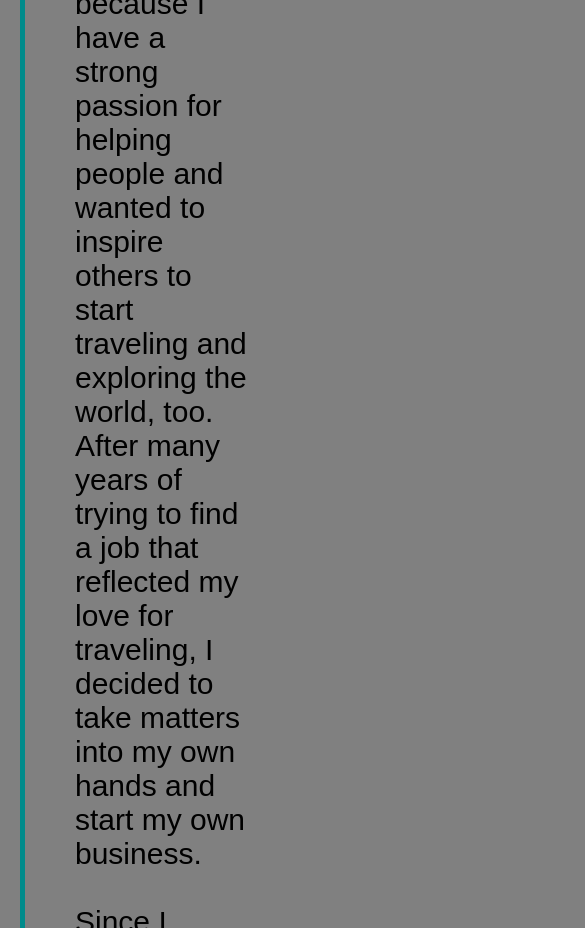
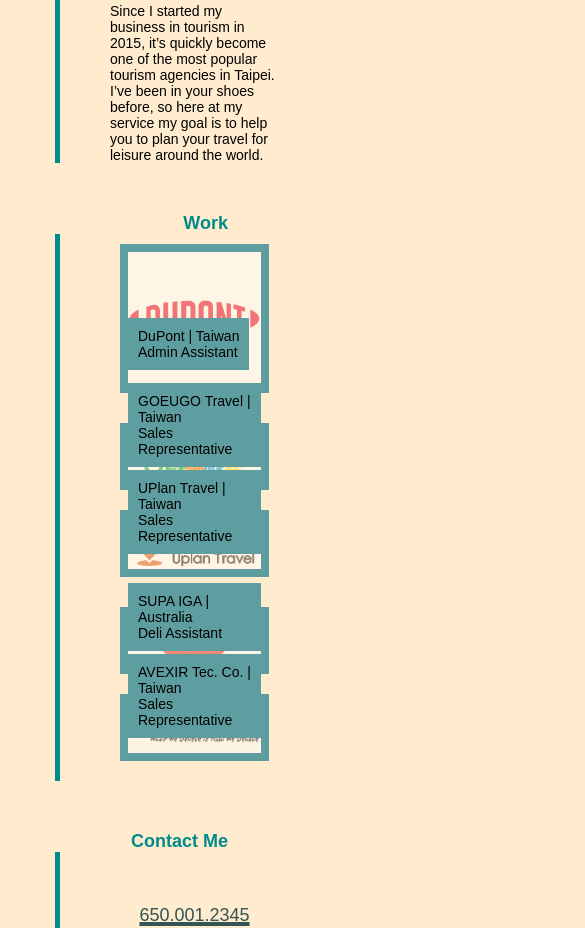
Before and after one commit to yingyliu/ying-portfolio, a plain HTML site: page index.html in a window 390 px wide. Shown: the part 758-1686 px from the top of the page, 585 px wide, since content can reach past the window. Drawn offline with Linux system fonts and the light colour scheme.

Commit message:
add resize function to media screen

```diff
--- a/assets/style.css
+++ b/assets/style.css
@@ -5,8 +5,7 @@
 }
 
 body {
-    /* background-color: blanchedalmond; */
-    background-color: grey;
+    background-color: blanchedalmond;
     font-family: Arial, Helvetica, sans-serif;
 }
 
@@ -17,7 +16,6 @@ header {
     align-items: center;
     background-color: cadetblue;
     color: white;
-    height: 200px;
 }
 
 /* add some personal style to my pic */
@@ -106,7 +104,7 @@ li {
 main {
     width: 100%;
     display: inline-block;
-    margin: 20px;
+    padding: 20px;
 }
 
 section {
@@ -114,13 +112,16 @@ section {
     align-items: center;
     flex-wrap: wrap;
     margin-bottom: 50px;
+    width: 80%;
+    margin-left: auto;
+    margin-right: auto;
 }
 
 /* h2 style set up */
 main h2 {
     padding-right: 27px;
     font-size: 48px;
-    width: 510px;
+    width: 200px;
     text-align:right;
     align-self: flex-start;
     color:darkcyan;
@@ -130,7 +131,7 @@ main h2 {
 /* design the layout of main part */
 .content {
     width: 100%;
-    max-width: 60%;
+    max-width: 80%;
     border-left: 5px solid darkcyan;
     padding-left: 50px;
     font-size: 30px;
@@ -160,12 +161,13 @@ main h2 {
     position:absolute;
     bottom: 30px;
     padding: 15px;
+    z-index: 1;
+    text-decoration: none;
+    color: black;
+    font-size: 20px;
 }
 
-.company a {
-    text-decoration: none;
-    color: black;
-}
+
 
 #card1 {
     width: 100%
@@ -177,7 +179,7 @@ main h2 {
 }
 
 .job {
-    display: inline-block;
+    display: block;
     width: 100%;
 }
 
@@ -190,7 +192,7 @@ main h2 {
 } */
 
 .job1  {
-    display: inline-block;
+    display: block;
     width: 100%;
     /* height: 20vh; */
 }
@@ -198,6 +200,7 @@ main h2 {
 /* section for contact-me */
 #contact-me ul {
     display:flex;
+    flex-wrap: wrap;
     justify-content:center;
     font-size: 32px;
 }
@@ -228,6 +231,15 @@ main h2 {
 @media screen and (max-width: 992px) {
     header {
         background-color: chocolate;
+
+    }
+
+    header div ul {
+        font-size: 36px;
+
+    }
+
+    .left-header h1 {
         font-size: 36px;
     }
 
@@ -235,12 +247,21 @@ main h2 {
         font-size: 36px;
     }
 
-    .content,
+    .content {
+        font-size: 24px;
+    }
+
     .company {
-        display:flex;
-        flex-direction: column;
+        padding: 15px;
+        font-size: 16px;
+    }
 
+    #contact-me div ul li a {
+        font-size: 30px;
     }
+
+
+
 
 }
 
@@ -250,38 +271,81 @@ main h2 {
 @media screen and (max-width:768px) {
     header {
         background-color: cornsilk;
+
+    }
+
+    header div ul {
         font-size: 24px;
 
+    }
+
+    .left-header h1 {
+        font-size: 24px;
+    }
+
+    .subtitle {
+        font-size: 14px;
     }
 
     section h2 {
         font-size: 24px;
     }
 
-    .content,
+    .content-card {
+        flex-wrap: wrap;
+    }
+
+    .card {
+        width: 100%;
+    }
+
     .company {
-        display: flex;
-        flex-direction: column;
+        bottom: 15px;
+        padding: 10px;
+        font-size: 14px;
+    }
 
+    .content {
+        font-size: 18px;
+    }
+
+    #contact-me div ul li a {
+        font-size: 24px;
     }
 }
+
+
 
 /* Small smartphones - header change color */
 @media screen and (max-width: 576px) {
     header {
         background-color: rosybrown ;
+
+    }
+
+    header div ul {
         font-size: 18px;
+    }
+
+    .left-header h1 {
+        font-size: 18px;
+    }
+
+    .subtitle {
+        font-size: 12px;
     }
 
     section h2 {
         font-size: 18px;
     }
 
-    .content,
-    .company {
-        display:flex;
-        flex-direction: column;
-
+    .content {
+        font-size: 14px;
     }
 
+    #contact-me div ul li a {
+        font-size: 18px;
+    }
+
+
 }
--- a/index.html
+++ b/index.html
@@ -52,50 +52,48 @@
         <section id="work">
             <h2>Work</h2>
             <div class="content">
-                <!-- article -->
                 <div class="content-card">
-                    <div class="card" id="card1">
+                    <a class="card" id="card1" href="https://github.com/yingyliu/ying-portfolio" target="_blank">
                         <div class="company">
-                            <a href="https://github.com/yingyliu/ying-portfolio" target="_blank">DuPont Taiwan |</a>
-                            <a href="https://yingyliu.github.io/ying-portfolio/" target="_blank">Admin Assistant</a>
+                            <p>DuPont | Taiwan</p>
+                            <p>Admin Assistant</p>
                         </div>
-                        <img class="job1" src="./assets/images/dupont.jpeg" alt="DuPont"> <!-- backgounrd image -->
-                    </div>
+                        <img class="job1" src="./assets/images/dupont.jpeg" alt="DuPont">
+                    </a>
                 </div>
                 <div class="content-card">
-                    <div class="card">
+                    <a class="card" href="https://yingyliu.github.io/ying-portfolio/" target="_blank">
                         <div class="company">
-                            <a href="https://github.com/yingyliu/ying-portfolio" target="_blank">GOEUGO Travel | Taiwan</a>
-                            <a href="https://yingyliu.github.io/ying-portfolio/" target="_blank">Sales Representative</a>
+                            <p>GOEUGO Travel | Taiwan</p>
+                            <p>Sales Representative</p>
                         </div>
                         <img class="job" src="./assets/images/goeugo-logo.png" alt="GOEUGO">
-                    </div>
-                    <div class="card">
+                    </a>
+                    <a class="card" href="https://github.com/yingyliu/ying-portfolio" target="_blank">
                         <div class="company">
-                            <a href="https://github.com/yingyliu/ying-portfolio" target="_blank">UPlan Travel | Taiwan</a>
-                            <a href="https://yingyliu.github.io/ying-portfolio/" target="_blank">Sales Representative</a>
+                            <p>UPlan Travel | Taiwan</p>
+                            <p>Sales Representative</p>
                         </div>
                         <img class="job" src="./assets/images/uplan-travel-logo.png" alt="uplan">
-                    </div>
+                    </a>
                 </div>
                 <div class="content-card">
-                    <div class="card">
+                    <a class="card" href="https://yingyliu.github.io/ying-portfolio/" target="_blank">
                         <div class="company">
-                            <a href="https://github.com/yingyliu/ying-portfolio" target="_blank">SUPA IGA | Australia</a>
-                            <a href="https://yingyliu.github.io/ying-portfolio/" target="_blank">Deli Assistant</a>
+                            <p>SUPA IGA | Australia</p>
+                            <p>Deli Assistant</p>
                         </div>
                         <img class="job" src="./assets/images/iga-logo.jpeg" alt="IGA supermarket">
-                    </div>
-                    <div class="card">
+                    </a>
+                    <a class="card" href="https://github.com/yingyliu/ying-portfolio" target="_blank">
                         <div class="company">
-                            <a href="https://github.com/yingyliu/ying-portfolio" target="_blank">AVEXIR Tec. Co. | Taiwan</a>
-                            <a href="https://yingyliu.github.io/ying-portfolio/" target="_blank">Sales Representative</a>
+                            <p>AVEXIR Tec. Co. | Taiwan</p>
+                            <p>Sales Representative</p>
                         </div>
-                        <img class="job" src="./assets/images/avexir-logo.png" alt="Avexir Tech Co">
-                    </div>
+                        <img class="job" src="./assets/images/avexir-logo.png" alt="AvexirTechCo">
+                    </a>
                 </div>
             </div>
-
         </section>
 
         <section id="contact-me">
```
